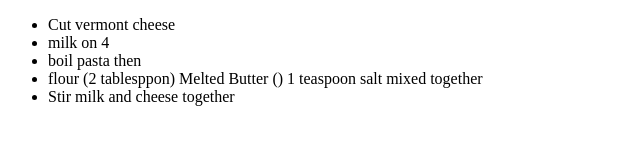
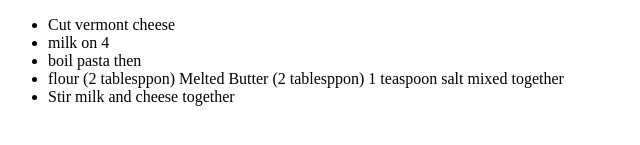
Before and after one commit to technoblack/jabari-recipes, a plain HTML site: page recipes/macaroni-and-cheese.html in a window 1280 px wide. Shown: the part 235-380 px from the top of the page, without its empty margins (0-640 px from the left). Drawn offline with Linux system fonts and the light colour scheme.

Commit message:
i don't understand

```diff
--- a/recipes/macaroni-and-cheese.html
+++ b/recipes/macaroni-and-cheese.html
@@ -13,7 +13,7 @@
 <li> Cut vermont cheese</li>
 <li> milk on 4 </li>
 <li> boil pasta then </li>
-<li> flour (2 tablesppon) Melted Butter () 1 teaspoon salt mixed together </li>
+<li> flour (2 tablesppon) Melted Butter (2 tablesppon) 1 teaspoon salt mixed together </li>
 <li> Stir milk and cheese together </li>
 </ul>
 </body>
```
